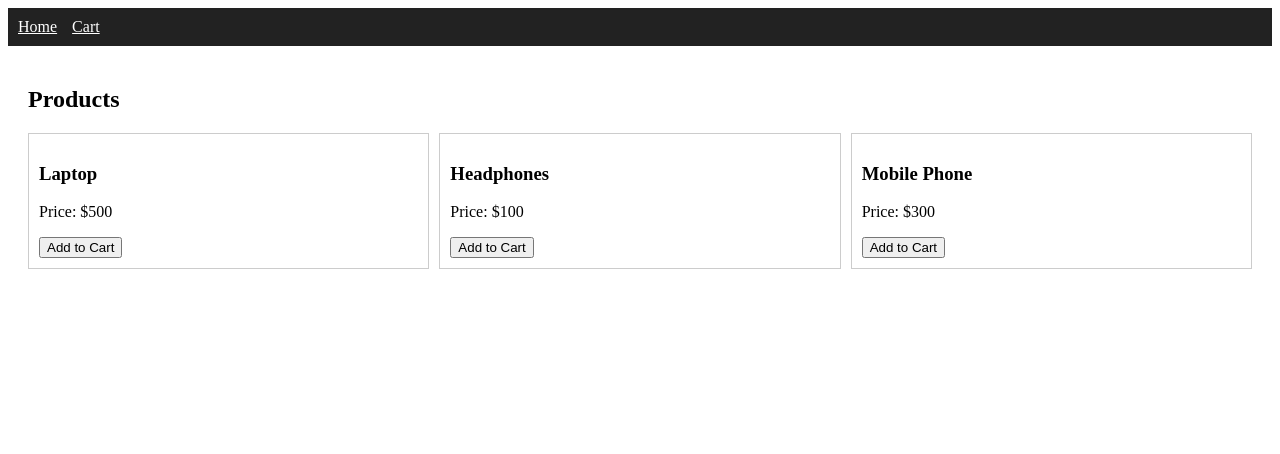
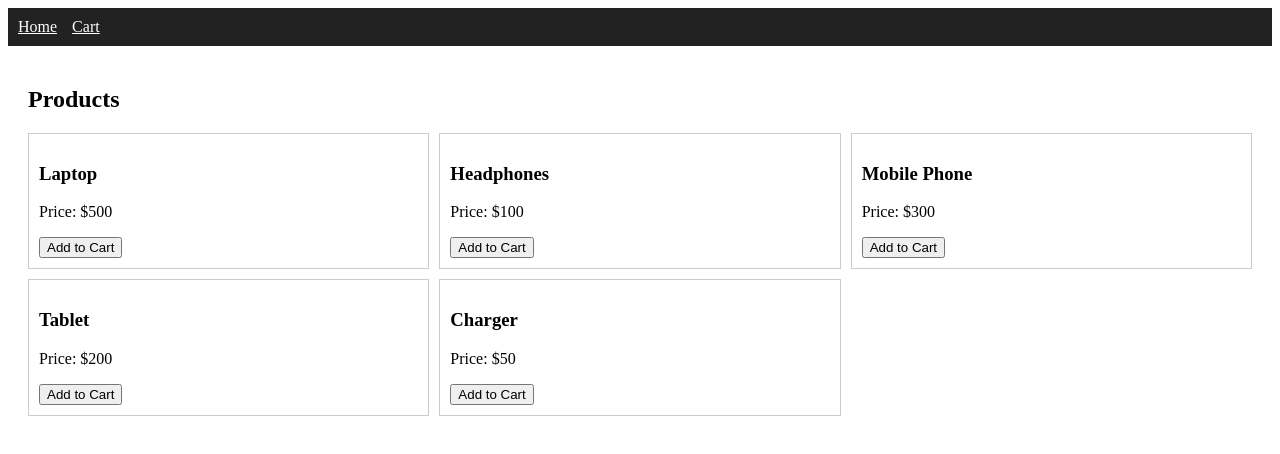
Before and after one commit to MangeshWaghmare/e_commerce, a React (Vite) app: page / in a window 1280 px wide. Shown: the top 454 px of the page. Built offline with nearby package versions, Linux system fonts and the light colour scheme.

Commit message:
records updated

```diff
--- a/src/data/products.js
+++ b/src/data/products.js
@@ -2,6 +2,8 @@ const products = [
   { id: 1, name: "Laptop", price: 500 },
   { id: 2, name: "Headphones", price: 100 },
   { id: 3, name: "Mobile Phone", price: 300 },
+  { id: 4, name: "Tablet", price: 200 },
+  { id: 3, name: "Charger", price: 50 },
 ];
 
 export default products;
```
